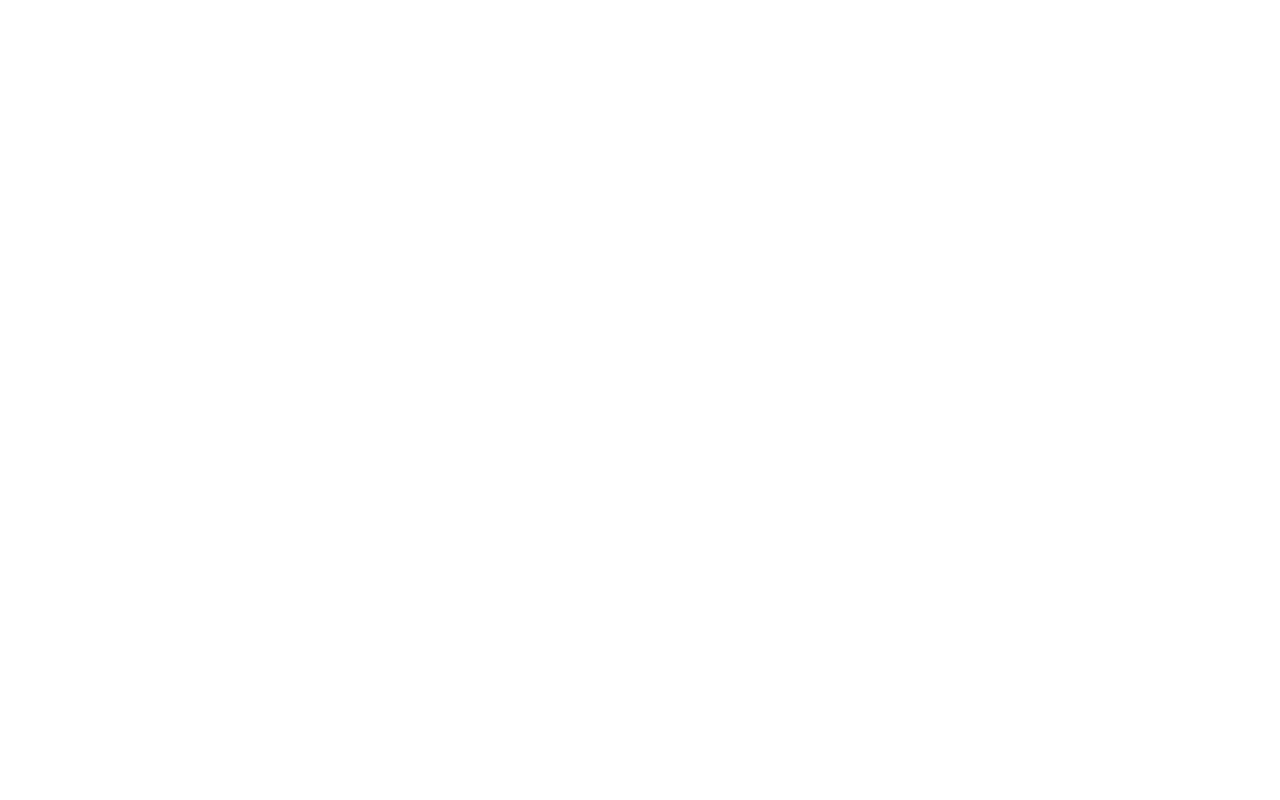
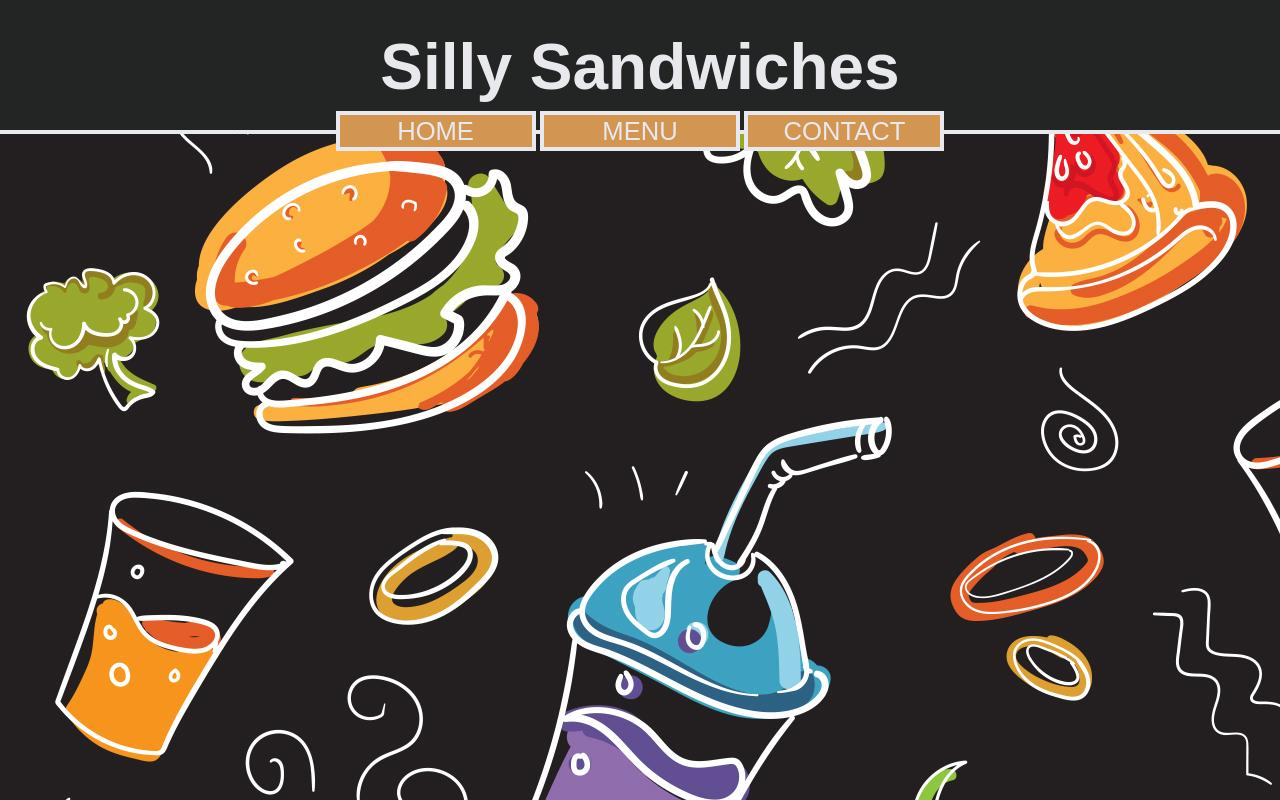
Before and after one commit to nicopressez/Restaurant-page, a website built with webpack: page dist/index.html in a window 1280 px wide. Built offline with nearby package versions, Linux system fonts and the light colour scheme; a web font is replaced by a local one.

Commit message:
Added basic header
Added CSS styles and made basic header in HTML.

```diff
--- a/dist/index.html
+++ b/dist/index.html
@@ -6,9 +6,19 @@
         <title></title>
         <meta name="description" content="">
         <meta name="viewport" content="width=device-width, initial-scale=1">
-        <link rel="stylesheet" href="">
+        <link rel="stylesheet" href="./styles.css">
+        <link rel="preconnect" href="https://fonts.googleapis.com">
+        <link rel="preconnect" href="https://fonts.gstatic.com" crossorigin>
+        <link href="https://fonts.googleapis.com/css2?family=Rubik+Doodle+Shadow&display=swap" rel="stylesheet">
     </head>
     <body>
+        <section id="head" class="head">
+            <h1>Silly Sandwiches</h1>
+            <div class="headMenu"></div>
+            <button>HOME</button>
+            <button>MENU</button>
+            <button>CONTACT</button>
+        </section>
         <div id="content"></div>
         <script src="./main.js" async defer></script>
     </body>
--- /dev/null
+++ b/dist/styles.css
@@ -0,0 +1,55 @@
+:root
+{
+    --main-color1: #232424;
+    --main-color2: #d39552;
+    --main-color3: #e9e9ed;
+}
+
+body
+{
+    background-image: url(./images/background.jpg);
+}
+
+*
+{
+  font-family: "Rubik Doodle Shadow", sans-serif;
+  margin: 0 0;
+}
+
+.head
+{
+ text-align: center;
+ color: var(--main-color3);
+ background-color: var(--main-color1);
+ border-bottom: 4px solid var(--main-color3);
+ position:static;
+ width: 100%;
+ height: 130px;
+}
+
+.head h1
+{
+    font-size: 4rem;
+    padding-top: 30px;
+}
+
+.head button
+{
+    margin-top: 7px;
+    font-size: 1.6rem;
+    color: var(--main-color3);
+    background-color: var(--main-color2);
+    width: 200px;
+    height: 40px;
+    border: 4px solid var(--main-color3);
+}
+
+.head button:hover
+{
+    filter: brightness(95%);
+}
+
+.head button:active
+{
+    filter: brightness(90%);
+}
```
Also changed, not shown: dist/images/background.jpg (added).
